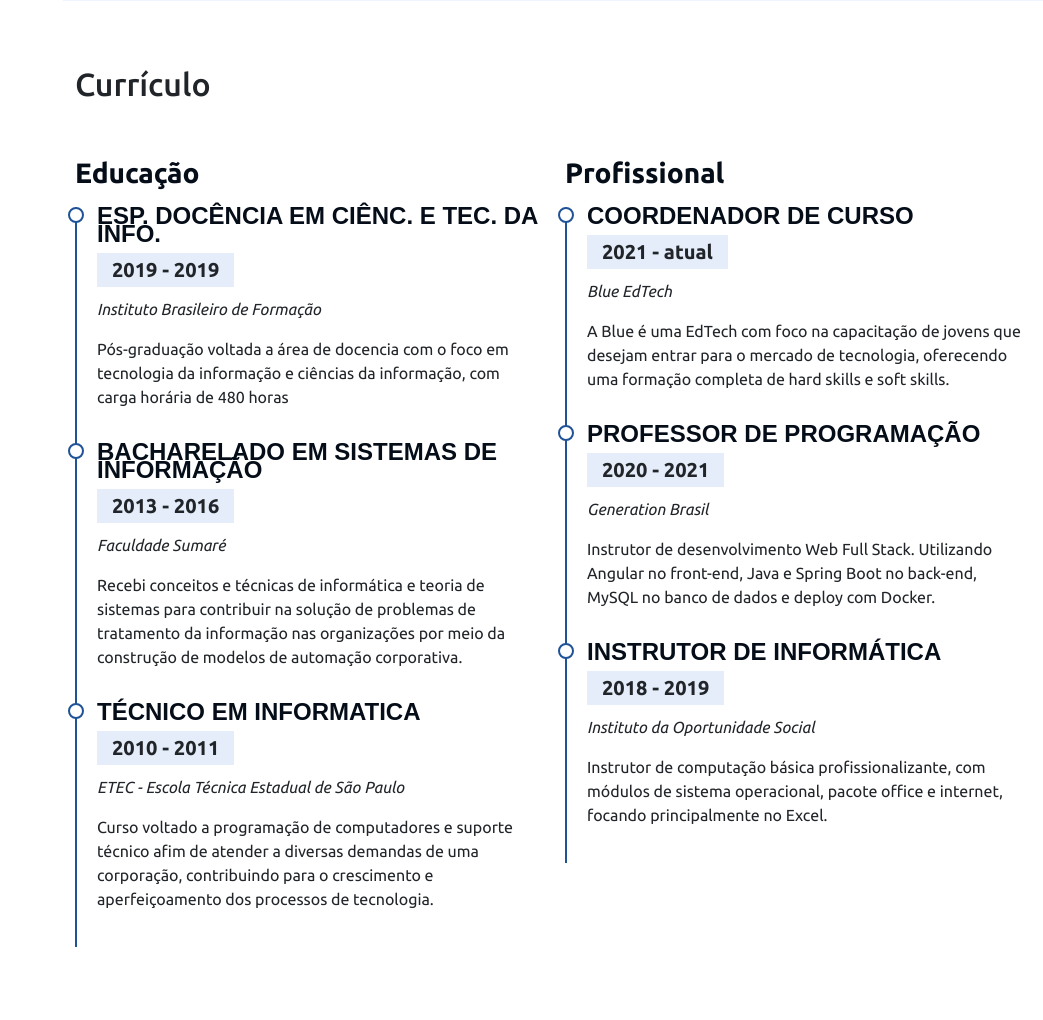
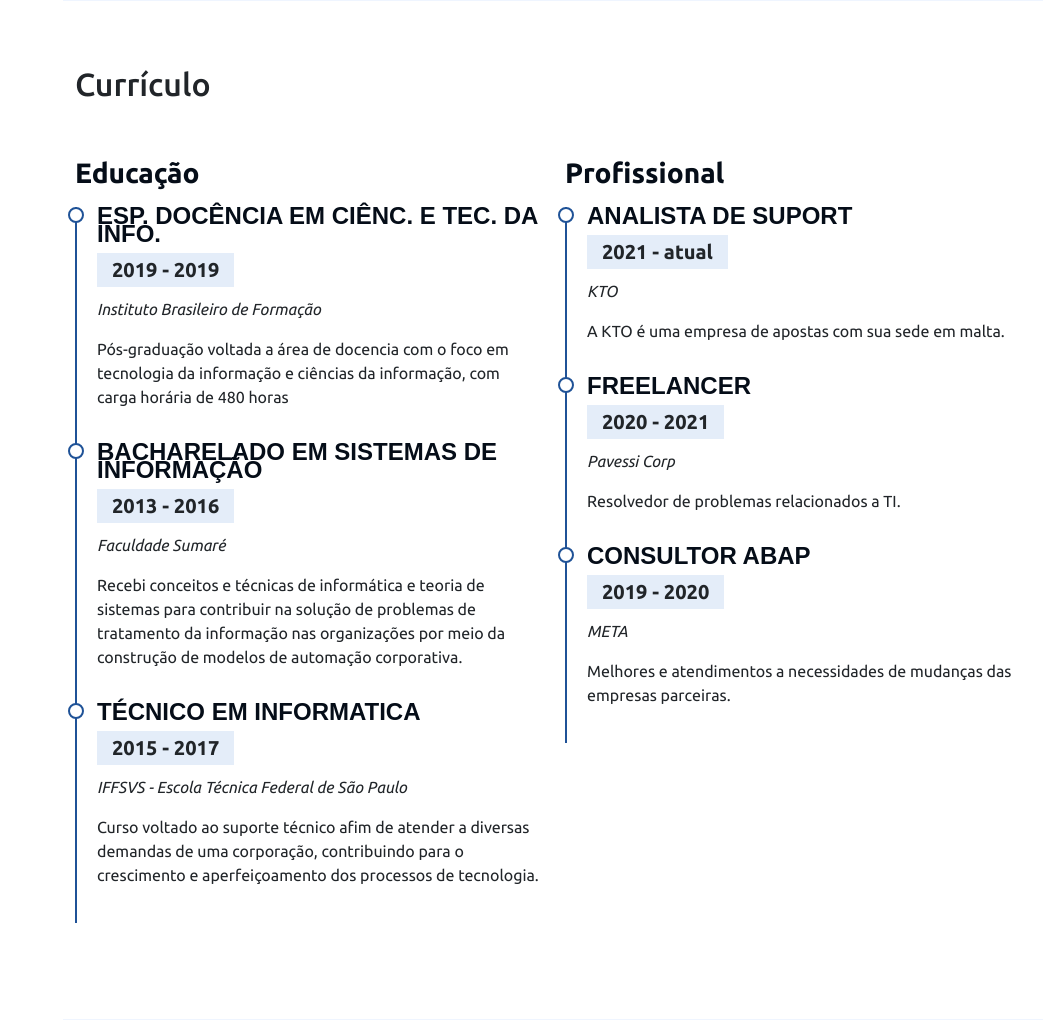
Before and after one commit to Pavezi/flaskProject, a Flask app: page / in a window 1280 px wide. Shown: the part 2234-3254 px from the top of the page, without its empty margins (237-1280 px from the left). Run offline with Flask 2, Linux system fonts and the light colour scheme; some libraries are stand-ins or nearby versions.

Commit message:
curriculo

```diff
--- a/templates/index.html
+++ b/templates/index.html
@@ -299,9 +299,9 @@
 
                         <div class='cv-item' data-anime="up">
                             <h4>Técnico em Informatica</h4>
-                            <h5>2010 - 2011</h5>
-                            <p><em>ETEC - Escola Técnica Estadual de São Paulo</em></p>
-                            <p>Curso voltado a programação de computadores e suporte técnico afim de atender a diversas
+                            <h5>2015 - 2017</h5>
+                            <p><em>IFFSVS - Escola Técnica Federal de São Paulo</em></p>
+                            <p>Curso voltado ao suporte técnico afim de atender a diversas
                                 demandas de uma corporação, contribuindo para o crescimento e aperfeiçoamento dos
                                 processos de tecnologia.</p>
                         </div>
@@ -311,29 +311,25 @@
                         <h3 class="cv-title">Profissional</h3>
 
                         <div class='cv-item' data-anime="up">
-                            <h4>Coordenador de curso</h4>
+                            <h4>Analista de Suport</h4>
                             <h5>2021 - atual</h5>
-                            <p><em>Blue EdTech</em></p>
-                            <p>A Blue é uma EdTech com foco na capacitação de jovens que desejam
-                                entrar para o mercado de tecnologia, oferecendo uma formação
-                                completa de hard skills e soft skills.</p>
+                            <p><em>KTO</em></p>
+                            <p>A KTO é uma empresa de apostas com sua sede em malta.</p>
                         </div>
 
                         <div class='cv-item' data-anime="up">
-                            <h4>Professor de programação</h4>
+                            <h4>Freelancer</h4>
                             <h5>2020 - 2021</h5>
-                            <p><em>Generation Brasil</em></p>
-                            <p>Instrutor de desenvolvimento Web Full Stack. Utilizando Angular no front-end,
-                                Java e Spring Boot no back-end, MySQL no banco de dados e deploy com
-                                Docker. </p>
+                            <p><em>Pavessi Corp</em></p>
+                            <p>Resolvedor de problemas relacionados a TI. </p>
                         </div>
 
                         <div class='cv-item' data-anime="up">
-                            <h4>Instrutor de informática</h4>
-                            <h5>2018 - 2019</h5>
-                            <p><em>Instituto da Oportunidade Social</em></p>
-                            <p>Instrutor de computação básica profissionalizante, com módulos de sistema
-                                operacional, pacote office e internet, focando principalmente no Excel.</p>
+                            <h4>Consultor ABAP</h4>
+                            <h5>2019 - 2020</h5>
+                            <p><em>META</em></p>
+                            <p>Melhores e atendimentos a necessidades de mudanças das empresas
+                                parceiras.</p>
                         </div>
                     </div>
                 </div>
```
